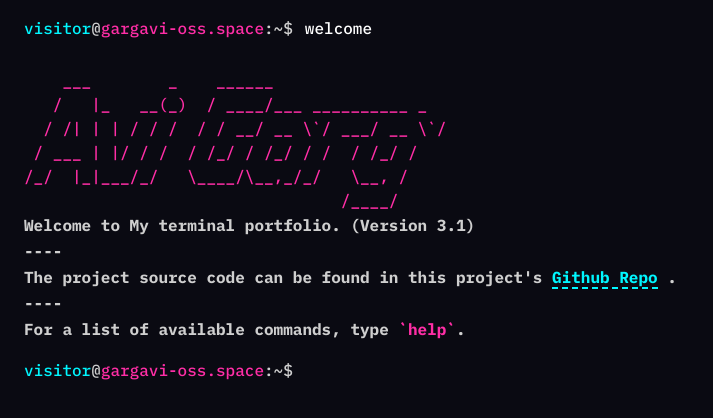
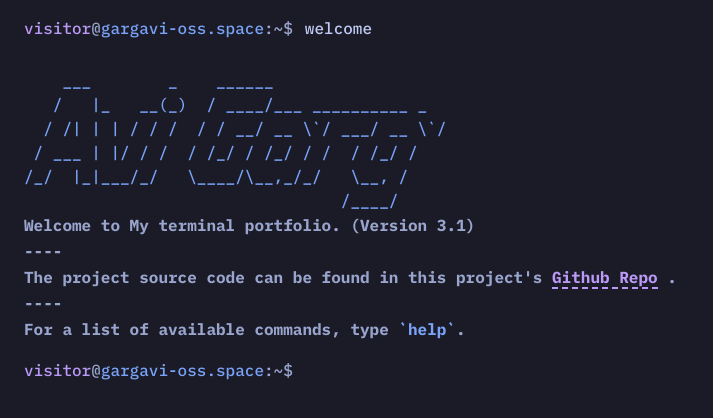
Before and after one commit to gargavi-oss/terminal-portfolio, a React (Vite) app: page / in a window 1280 px wide. Shown: the top 418 px of the page, without its empty margins (0-713 px from the left). Built offline with nearby package versions, Linux system fonts and the light colour scheme.

Commit message:
changed the default theme

```diff
--- a/src/data/themes.js
+++ b/src/data/themes.js
@@ -13,4 +13,4 @@ export const THEMES = [
   "amber",
 ]
 
-export const DEFAULT_THEME = 'cyberpunk'
+export const DEFAULT_THEME = 'tokyo-night'
```
